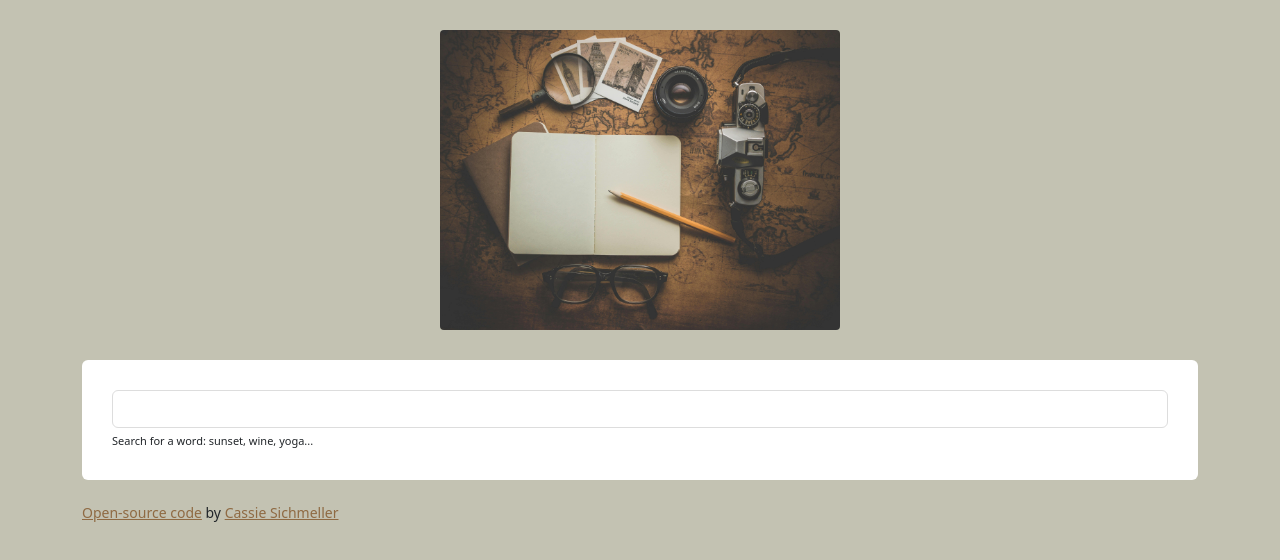
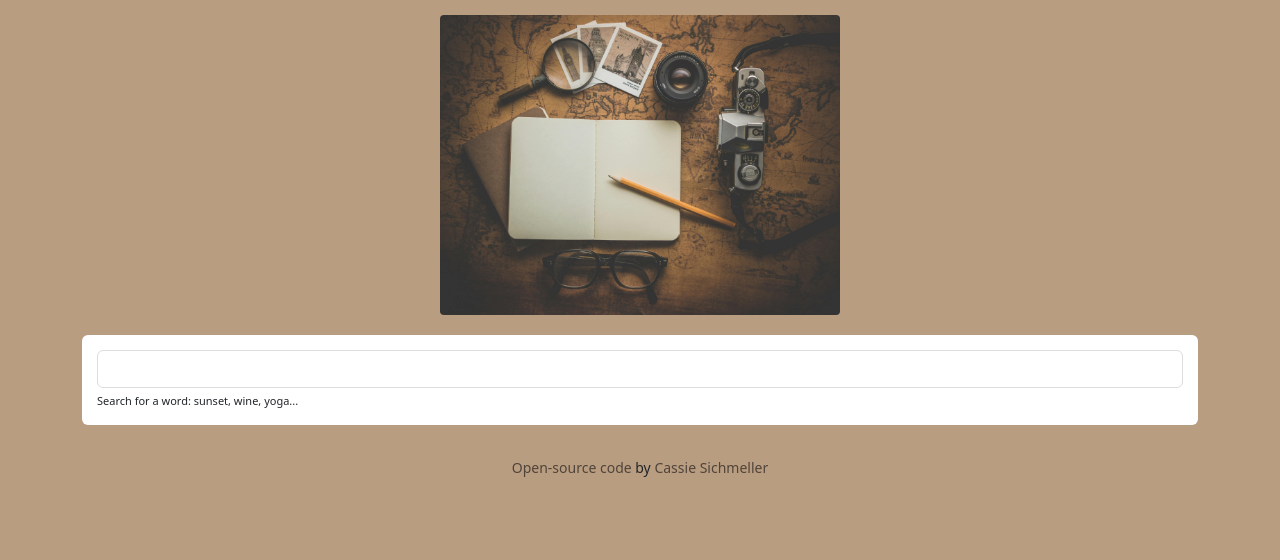
Before and after one commit to CodeCassie4169E1/searchingappreact, a React (Create React App) app: page / in a window 1280 px wide. Shown: the top 560 px of the page. Built offline with nearby package versions, Linux system fonts and the light colour scheme; no server answers.

Commit message:
final touches

```diff
--- a/src/App.css
+++ b/src/App.css
@@ -1,12 +1,13 @@
 body {
-  background-color: #c3c2b2;
+  background-color: #b99d81;
 }
 
 a {
-  color: #8f6a43;
+  color: #50443a;
+  text-decoration: none;
 }
-.App-header {
-  margin: 30px 0;
+.App header {
+  margin: 15px 0;
 }
 .App-logo {
   max-width: 400px;
@@ -14,7 +15,7 @@ a {
   margin: 0 auto;
 }
 
-.App-footer {
+.App footer {
   text-align: center;
   margin: 30px 0;
 }
--- a/src/App.js
+++ b/src/App.js
@@ -15,7 +15,7 @@ function App() {
         <footer>
           <small className="source">
             <a
-              href="https://github.com/CodeCassie4169E1/reactweatherapp"
+              href="https://github.com/CodeCassie4169E1/searchingappreact"
               target="_blank"
               rel="noreferrer"
             >
--- a/src/Dictionary.css
+++ b/src/Dictionary.css
@@ -1,6 +1,6 @@
 .Dictionary section {
   background-color: white;
-  padding: 30px;
+  padding: 15px;
   border-radius: 6px;
   box-shadow: 0 10px rgb(0, 0, 0/50%);
   margin: 20px 0;
--- a/src/Phonetic.css
+++ b/src/Phonetic.css
@@ -9,7 +9,7 @@
 }
 .phonetic a:hover {
   background: white;
-  color: black;
+  color: #b99d81;
 }
 .phonetic {
   margin-bottom: 12px;
--- a/src/Photos.css
+++ b/src/Photos.css
@@ -1,4 +1,4 @@
 img {
   border-radius: 4px;
-  margin-bottom: 25px;
+  margin-bottom: 15px;
 }
```
